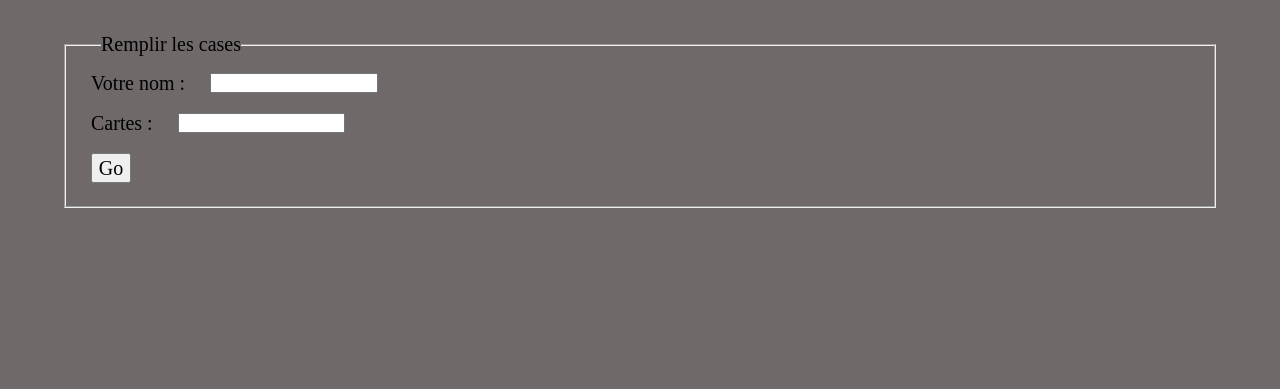
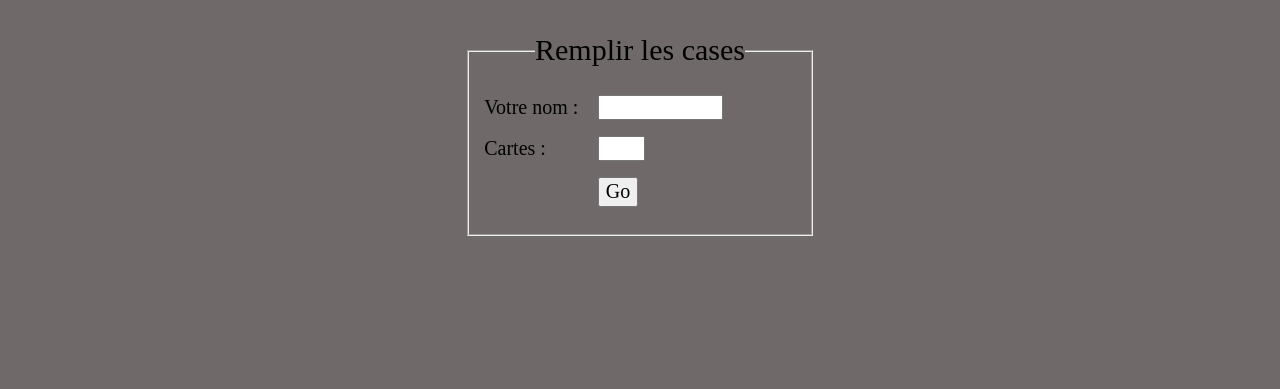
Before and after one commit to GreygorySmirnov/TP_3_principles_programmation, a plain HTML site: page index.html in a window 1280 px wide. Shown: the part 411-800 px from the top of the page. Drawn offline with Linux system fonts and the light colour scheme.

Commit message:
organisation du timer et du style

```diff
--- a/css/styles.css
+++ b/css/styles.css
@@ -13,8 +13,6 @@ body{
 	margin: 0 auto;
 }
 
-
-
 header {
     background-image: url(../images/Memory-logo.webp);
     background-position: center;
@@ -26,10 +24,8 @@ header {
 }
 
 h1{
-    margin-left: 35%;
+    text-align: center;
     font-size: 70px;
-
-
     color: rgb(9, 67, 75);
 
 }
@@ -39,18 +35,23 @@ body {
 }
 
 .container label,input {
-	width: 15%;
-    margin: 10px;
-    height: 20px;
+	width: 35%;
+    margin-bottom: 15px;
+    height: 25px;
+    display: inline-block;
+
 }
 legend {
-  margin-left: 20px;
-  font-size: 20px;
+  text-align: center;
+  font-size: 30px;
+  margin-bottom: 20px;
 }
 
 input[type="submit"]{
     width: 40px;
     height:30px ;
+    margin-left: 36.5%;
+
 }
 
 input[type="submit"]:hover{
@@ -58,8 +59,21 @@ input[type="submit"]:hover{
     background-color:rgb(93, 151, 151);
 }
 
+#txtNom{
+    width: 40%;
+}
+
+#nombrePaire{
+    width: 15%;
+}
+
+
+
 fieldset{
+
     font-size: 20px;
+    width: 30%;
+    margin: 0 auto;
 }
 
 .invalide {
@@ -69,5 +83,10 @@ fieldset{
 #timer {
     font-size: 30px;
     color: rgb(9, 67, 75);
-    margin:0 auto;
+    text-align: center;
+    margin-bottom: 20px;
 }
+
+#jeu{
+text-align: center;
+}
--- a/script.js
+++ b/script.js
@@ -88,28 +88,28 @@ function cacherCartes(){
     carte2 = null;
 }
 
-// Get references to the button and display elements
+// prendre le display du timer
 
 const timerDisplay = document.getElementById("timer");
 
-// Set the initial duration in seconds
+// mettre le temps en secondes
 let duree = 300;
 let intervalId;
 
 let compteurJeu = jeu.addEventListener("click", function() {
-  // Start the interval
+  // commencer le timer
 
-    if(intervalId==true)
+    if(!intervalId)
     {
         intervalId = setInterval(function() {
             duree--;
             let minutes = Math.floor(duree / 60);
             let seconds = duree % 60;
 
-            // Display the time in minutes and seconds
+            // afficher le temps restant
             timerDisplay.innerHTML = minutes + " minutes " + seconds + " seconds";
 
-            // If the time has run out, clear the interval and show a message
+            // si le temps est écoulé, arrêter le timer
             if (duree === 0) {
                 clearInterval(intervalId);
                 timerDisplay.innerHTML = "Time's up!";
```
